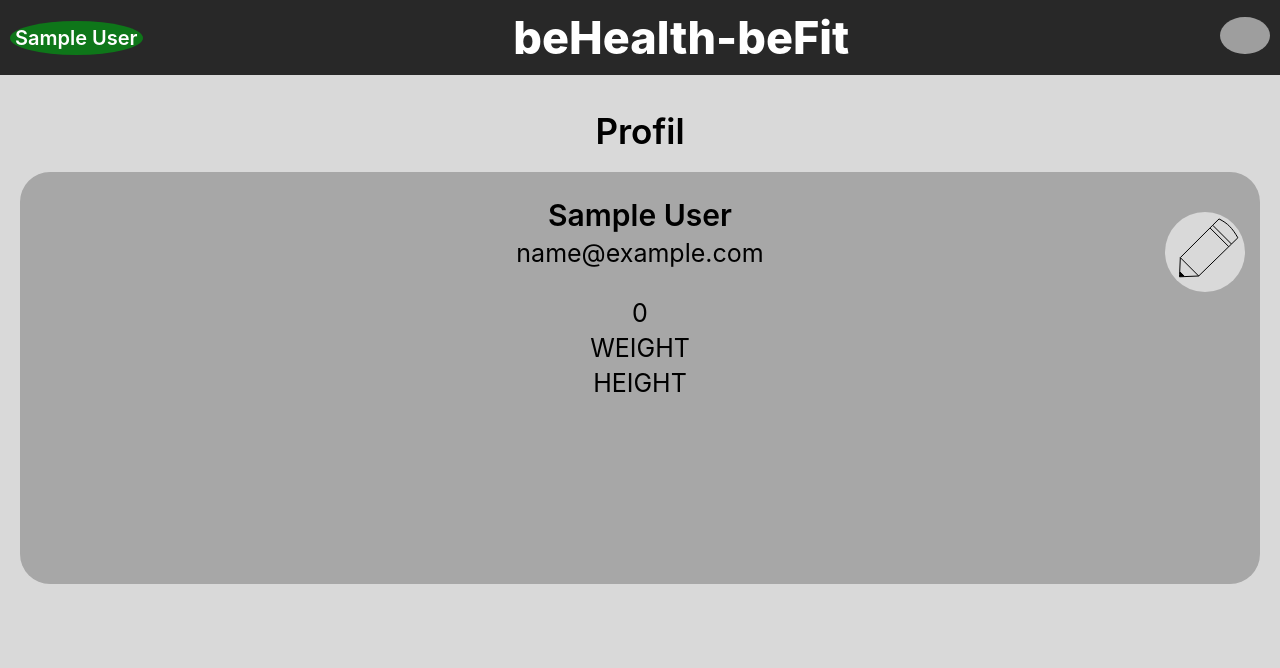
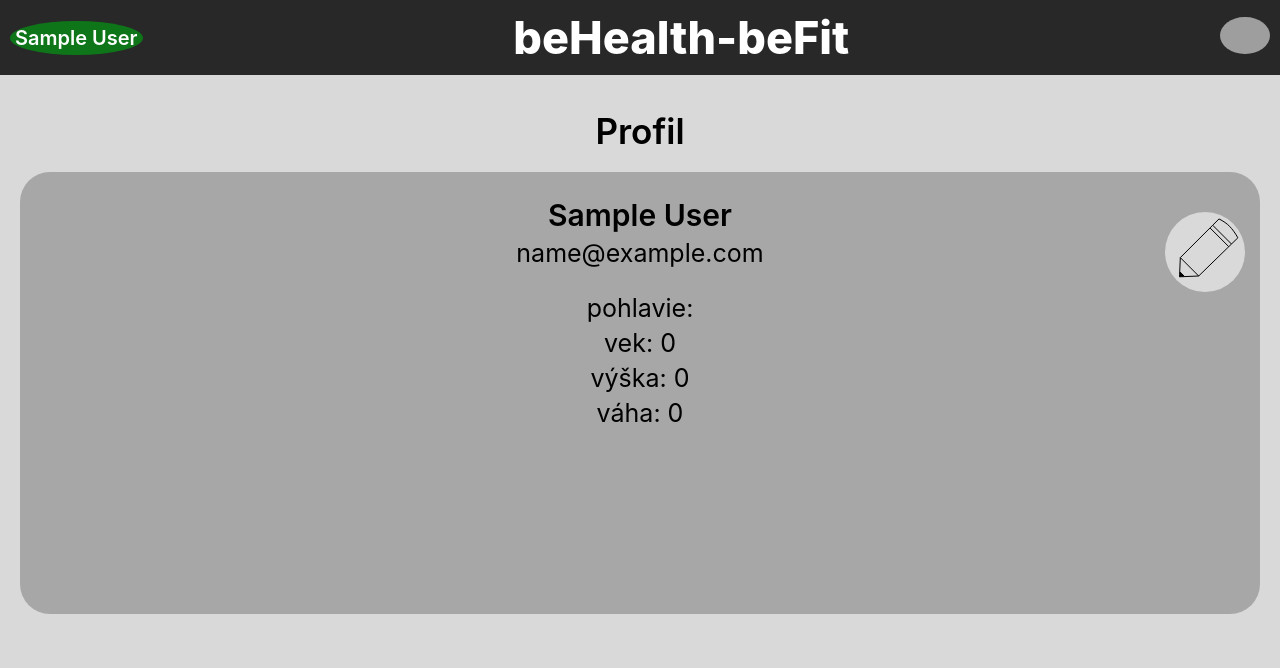
Before and after one commit to stamed13/ROP_beHealth-beFit, a PHP site: page /2-tools/E-login/profile/profile.php in a window 1280 px wide. Shown: the top 668 px of the page. Run offline with PHP 8.4, Linux system fonts and the light colour scheme; the visitor is signed in with stand-in values (Sample User, id 1); data comes from the database, SQL or seed files in the repository; grey boxes are pictures that could not be loaded.

Commit message:
update profile page, vypisuje vsetky zakladne udaje o puzivatelovy

```diff
--- a/2-tools/E-login/profile/profile.php
+++ b/2-tools/E-login/profile/profile.php
@@ -36,10 +36,10 @@
                             </div>
 
                             <div id="other">
-                                <div id="gender"> <?= gender($conn) ?> </div>
-                                <div id="age"> <?= age($conn) ?> </div>
-                                <div id="weight">WEIGHT</div>
-                                <div id="height">HEIGHT</div>
+                                <div id="gender">pohlavie: <?= gender($conn) ?> </div>
+                                <div id="age">vek: <?= age($conn) ?> </div>
+                                <div id="height">výška: <?= height($conn) ?> </div>
+                                <div id="weight">váha: <?= weight($conn) ?> </div>
                             </div>
                         </div>
                     </div>
--- a/2-tools/E-login/profile/profileHelp.php
+++ b/2-tools/E-login/profile/profileHelp.php
@@ -6,8 +6,7 @@
         WHERE users.email='$email'";
 
         $row = mySQLassoc($conn, $sql);
-        $gender = $row['name'];
-        return $gender;
+        return $row['name'];
     }
 
     function age($conn){
@@ -16,7 +15,24 @@
         WHERE email='$email'";
 
         $row = mySQLassoc($conn, $sql);
-        $age = $row['age'];
-        return $age;
+        return $row['age'];
+    }
+
+    function height($conn){
+        $email = $_SESSION['email'];
+        $sql = "SELECT height FROM users
+        WHERE email='$email'";
+
+        $row = mySQLassoc($conn, $sql);
+        return $row['height'];
+    }
+
+    function weight($conn){
+        $email = $_SESSION['email'];
+        $sql = "SELECT weight FROM users
+        WHERE email='$email'";
+
+        $row = mySQLassoc($conn, $sql);
+        return $row['weight'];
     }
 ?>
```
